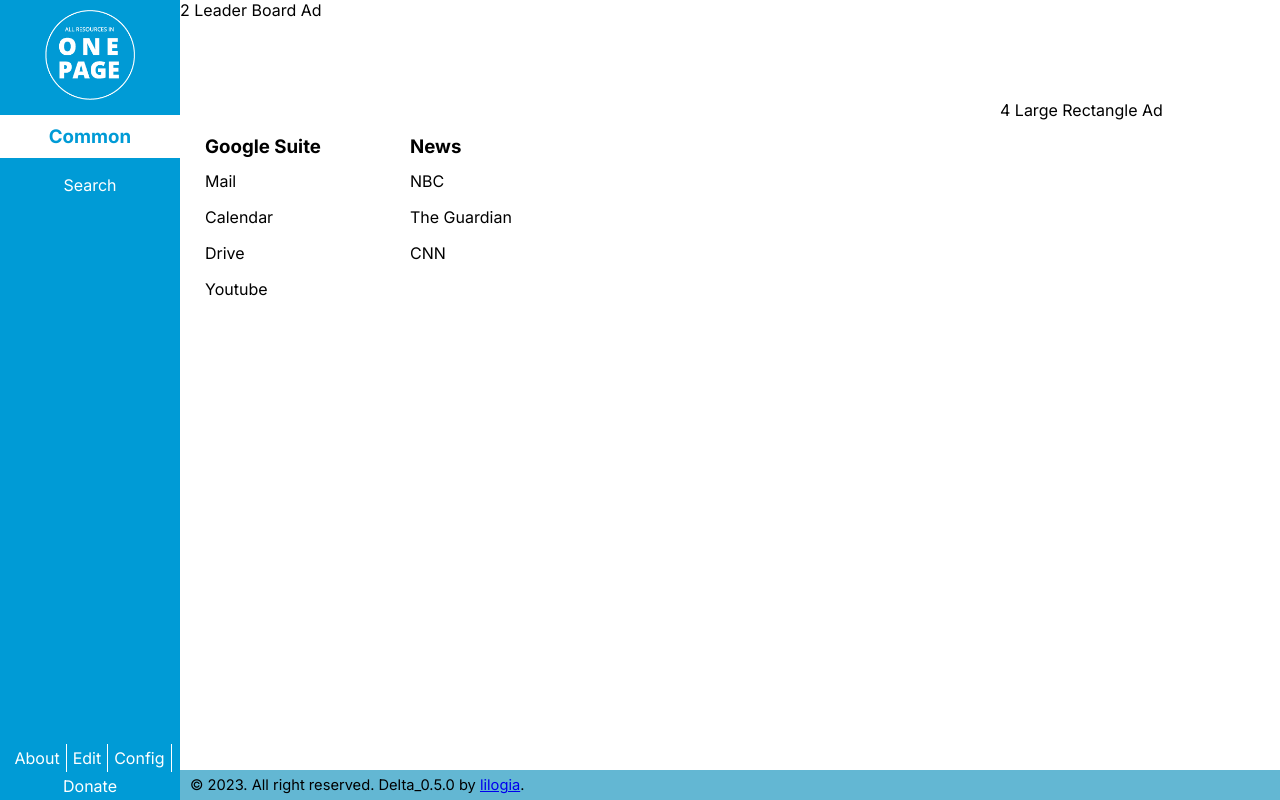
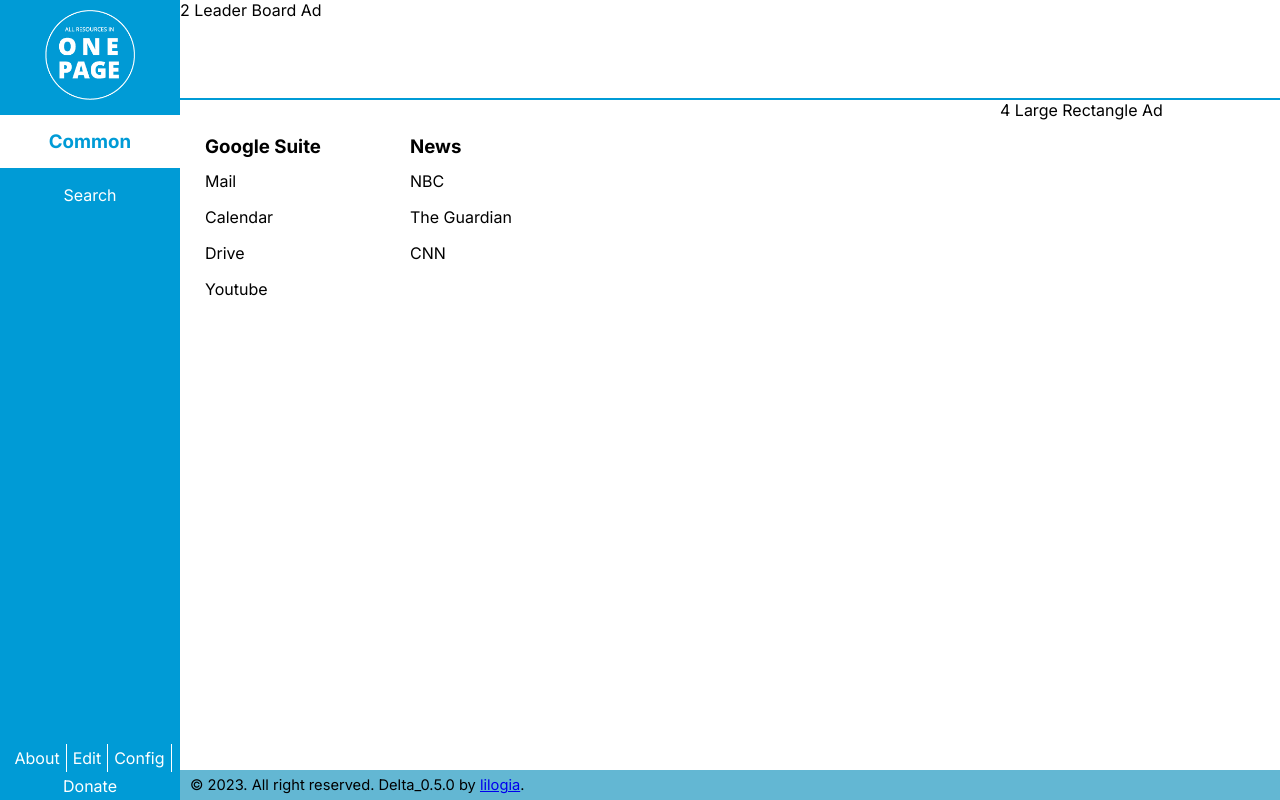
Before and after one commit to lihogia/onepage, a Next.js app: page / in a window 1280 px wide. Built offline with nearby package versions, Linux system fonts and the light colour scheme.

Commit message:
Update layout of reponsive corrupt

```diff
--- a/src/app/components/css/styles.css
+++ b/src/app/components/css/styles.css
@@ -8,11 +8,15 @@
  ]
 */
 
-.container {
+.container, .container_6 {
     margin: 0;
     display: grid;
     min-height: 100vh;
 }
+.container_6 {
+    grid-template-rows: auto auto 100px auto 280px 40px;
+}
+
 
 .grid1, .grid1m, .grid2, .grid3, .grid4, .grid5 {
     border: 0px solid gray;
--- a/src/app/components/css/styles_desktop.css
+++ b/src/app/components/css/styles_desktop.css
@@ -11,6 +11,7 @@
 .grid2 {
     grid-row: 1;
     grid-column: 2 / span 2;
+    border-bottom: 2px solid #009bd6;
 }
 
 .grid5 {
@@ -49,7 +50,7 @@
 }
 .menuItemSelected {
     background-color: #ffff;
-    padding: 10px 0 10px 0;
+    padding: 15px 0 15px 0;
 }
 
 .menuItem a, .menuItemBottom a {
--- a/src/app/components/css/styles_mobile.css
+++ b/src/app/components/css/styles_mobile.css
@@ -2,9 +2,6 @@
     .container {
         grid-template-columns: auto;
         grid-template-rows: auto 100px auto 280px 40px;
-    }
-    .container_6 {
-        grid-template-rows: auto auto 100px auto 280px 40px;
     }
 
     .grid2, .grid3, .grid4 {
```
